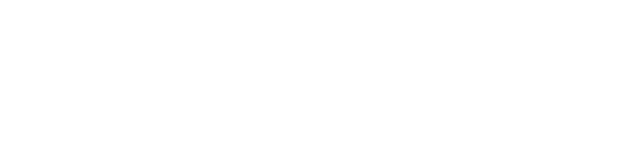
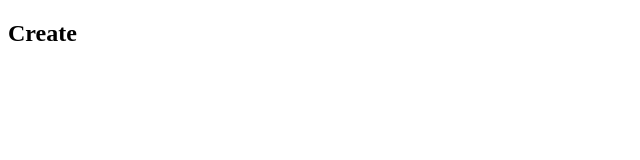
Before and after one commit to SumaiyaNaz/Supabase-presentation, a plain HTML site: page index.html in a window 1280 px wide. Shown: the whole page, without its empty margins (0-640 px from the left). Drawn offline with Linux system fonts and the light colour scheme.

Commit message:
sdfsdfsdf

```diff
--- a/index.html
+++ b/index.html
@@ -7,6 +7,7 @@
     <link rel="stylesheet" href="style.css">
 </head>
 <body>
+    <h2>Create <html></html></h2>
     <script src="script.js"></script>
     <script type="module" src="config.js"></script>
 </body>
```
